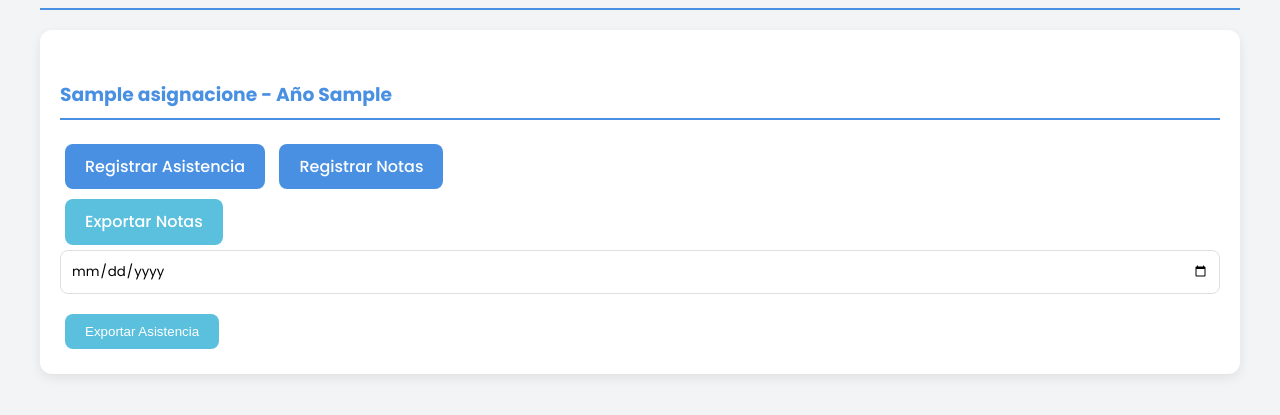
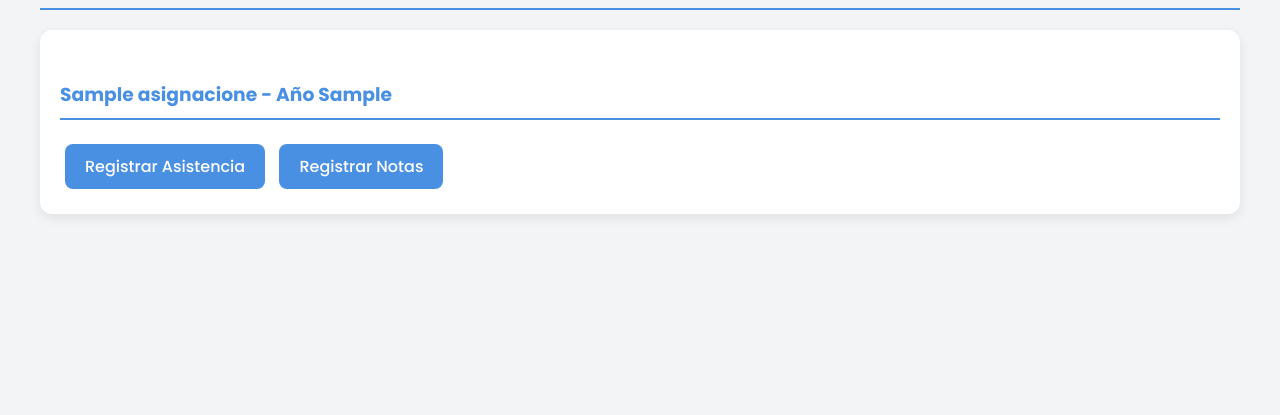
Before and after one commit to curafraile/TALLER-Web, a Flask app: template templates/docente.html in a window 1280 px wide. Shown: the part 174-589 px from the top of the page. Run offline with Flask 3, Linux system fonts and the light colour scheme; the template is opened without the code that fills it: most values are stand-ins (such as "Sample title", 1, 10 or a date in 2020); some libraries are stand-ins or nearby versions.

Commit message:
Update docente.html

```diff
--- a/templates/docente.html
+++ b/templates/docente.html
@@ -25,11 +25,13 @@
                             <a href="/notas/{{ curso_id }}" class="btn btn-primary">Registrar Notas</a>
                         </div>
                         <div class="card-exports">
-                             <a href="/exportar_notas/{{ curso_id }}" class="btn btn-info">Exportar Notas</a>
-                            <form action="/exportar_asistencia/{{ curso_id }}" method="get" class="inline">
-                                <input type="date" name="inicio" value="{{ today }}">
-                                <button type="submit" class="btn btn-info">Exportar Asistencia</button>
-                            </form>
+                            {% if session.rol == "admin" %}
+                                <a href="/exportar_notas/{{ curso_id }}" class="btn btn-info">Exportar Notas</a>
+                                <form action="/exportar_asistencia/{{ curso_id }}" method="get" class="inline">
+                                    <input type="date" name="inicio" value="{{ today }}">
+                                    <button type="submit" class="btn btn-info">Exportar Asistencia</button>
+                                </form>
+                            {% endif %}
                         </div>
                     </div>
                     {% endfor %}
```
